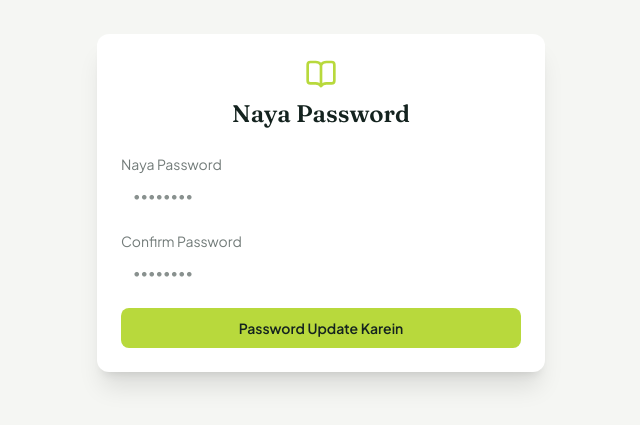
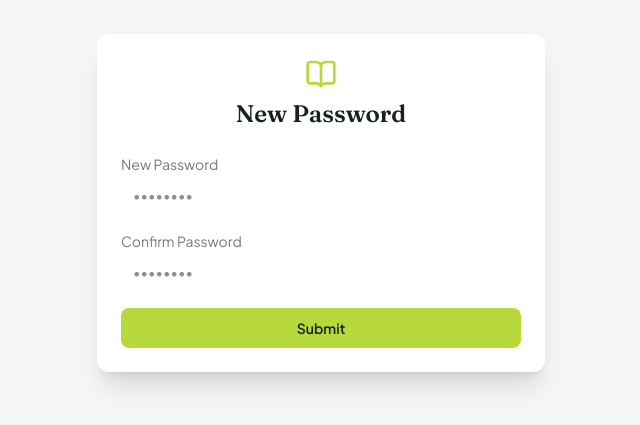
Before and after one commit to Umar-Raza/NP-Library, a Next.js app: page /reset-password in a window 1280 px wide. Shown: the part 197-622 px from the top of the page, without its empty margins (319-959 px from the left). Built offline with nearby package versions, Linux system fonts and the light colour scheme.

Commit message:
feat: add reset password page with form validation and Supabase integration

```diff
--- a/src/app/(auth)/reset-password/page.tsx
+++ b/src/app/(auth)/reset-password/page.tsx
@@ -19,11 +19,11 @@ export default function ResetPasswordPage() {
     setError("");
 
     if (password !== confirmPassword) {
-      setError("Password match nahi karte.");
+      setError("Password Don't Match!");
       return;
     }
     if (password.length < 6) {
-      setError("Password kam se kam 6 characters ka hona chahiye.");
+      setError("Password Must Be Atleast 6 Characters Long!");
       return;
     }
 
@@ -35,9 +35,7 @@ export default function ResetPasswordPage() {
       setDone(true);
       setTimeout(() => router.push("/login"), 2000);
     } catch (err) {
-      setError(
-        err instanceof Error ? err.message : "Password update fail ho gaya.",
-      );
+      setError(err instanceof Error ? err.message : "Password Update Failed!");
     } finally {
       setLoading(false);
     }
@@ -49,11 +47,9 @@ export default function ResetPasswordPage() {
         <div className="card-body items-center text-center">
           <BookOpen className="text-primary" size={32} />
           <h1 className="font-display text-2xl font-semibold mt-2">
-            Password badal gaya!
+            Password Updated Successfully!
           </h1>
-          <p className="text-base-content/60 text-sm mt-2">
-            Ab aap naye password se login kar sakte hain.
-          </p>
+          <p className="text-base-content/60 text-sm mt-2">Login Now</p>
         </div>
       </div>
     );
@@ -64,7 +60,7 @@ export default function ResetPasswordPage() {
       <div className="card-body">
         <div className="flex flex-col items-center gap-2 mb-4">
           <BookOpen className="text-primary" size={32} />
-          <h1 className="font-display text-2xl font-semibold">Naya Password</h1>
+          <h1 className="font-display text-2xl font-semibold">New Password</h1>
         </div>
 
         {error && (
@@ -74,7 +70,7 @@ export default function ResetPasswordPage() {
         <form onSubmit={handleSubmit} className="space-y-4">
           <div className="form-control">
             <label className="label">
-              <span className="label-text">Naya Password</span>
+              <span className="label-text">New Password</span>
             </label>
             <input
               type="password"
@@ -108,7 +104,7 @@ export default function ResetPasswordPage() {
             {loading ? (
               <span className="loading loading-spinner loading-sm"></span>
             ) : (
-              "Password Update Karein"
+              "Submit"
             )}
           </button>
         </form>
```
